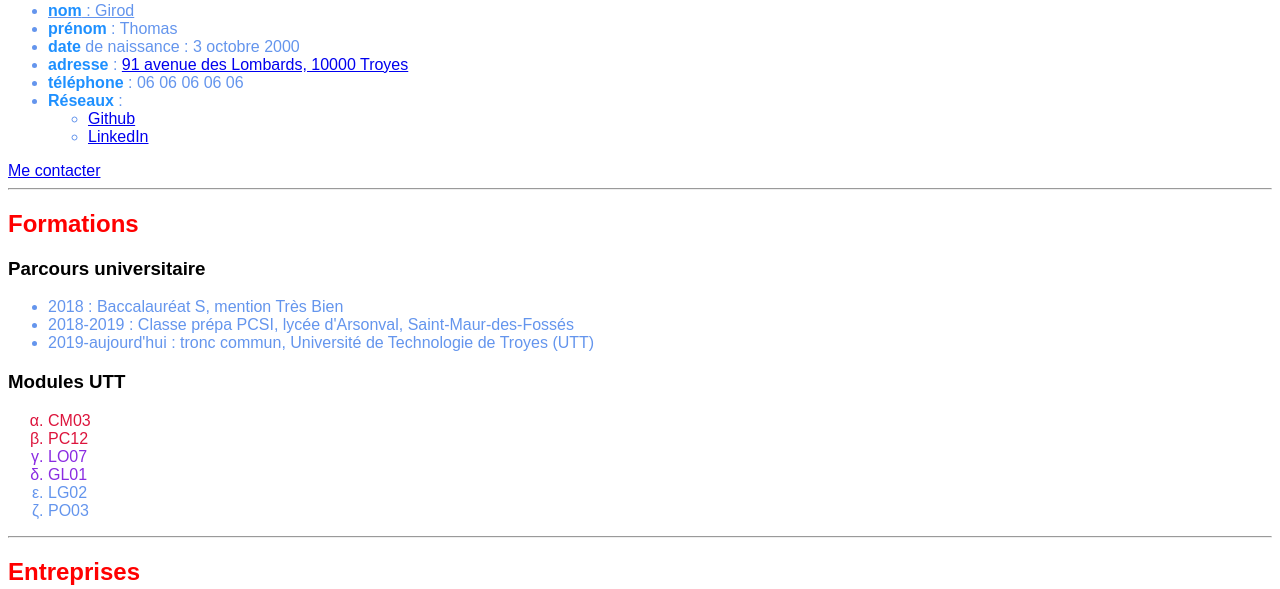
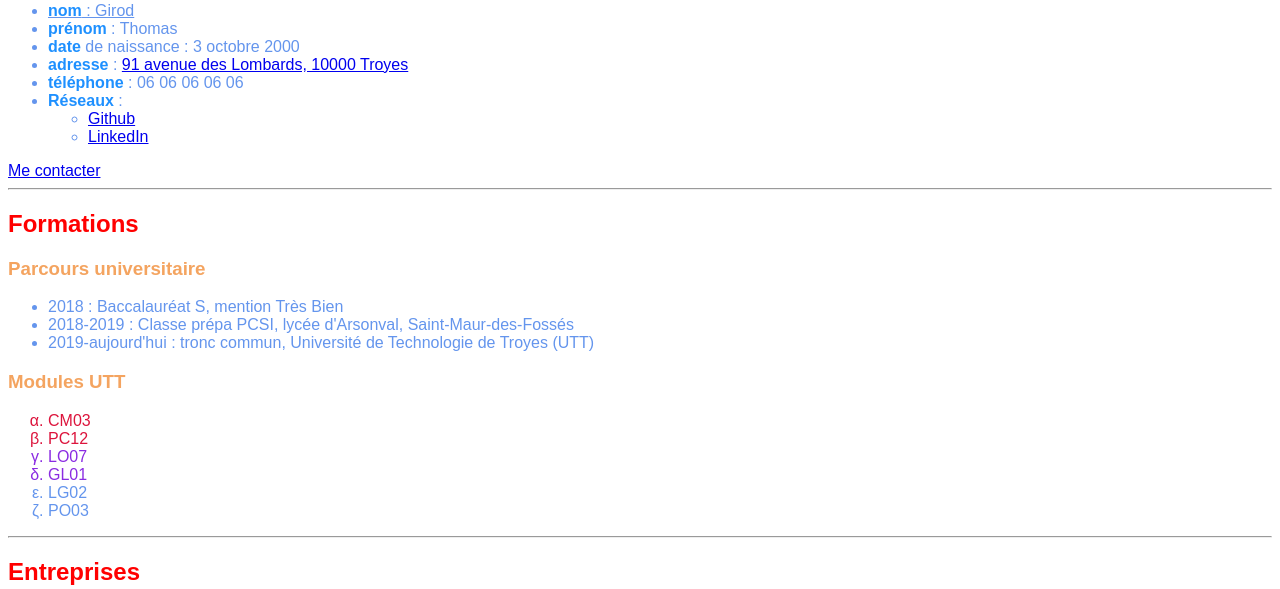
Before and after one commit to imperosol/lo07_tp, a PHP site: page /tp01_cv.html in a window 1280 px wide. Shown: the part 250-839 px from the top of the page. Run offline with PHP 8.4, Linux system fonts and the light colour scheme.

Commit message:
Simple test

```diff
--- a/tp01/tp01.css
+++ b/tp01/tp01.css
@@ -9,6 +9,10 @@ h1 {
     alignment: center;
     margin-top: 20px;
     margin-bottom: 20px;
+}
+
+h3 {
+    color: sandybrown;
 }
 
 h2 {
```
